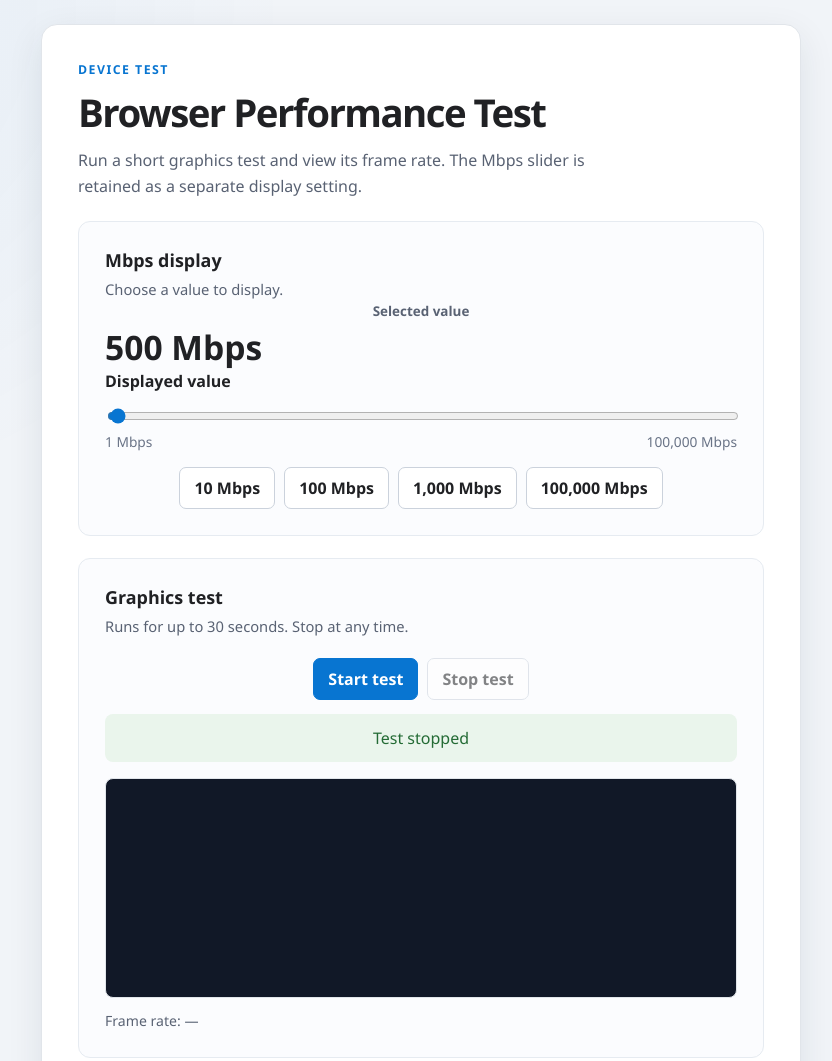
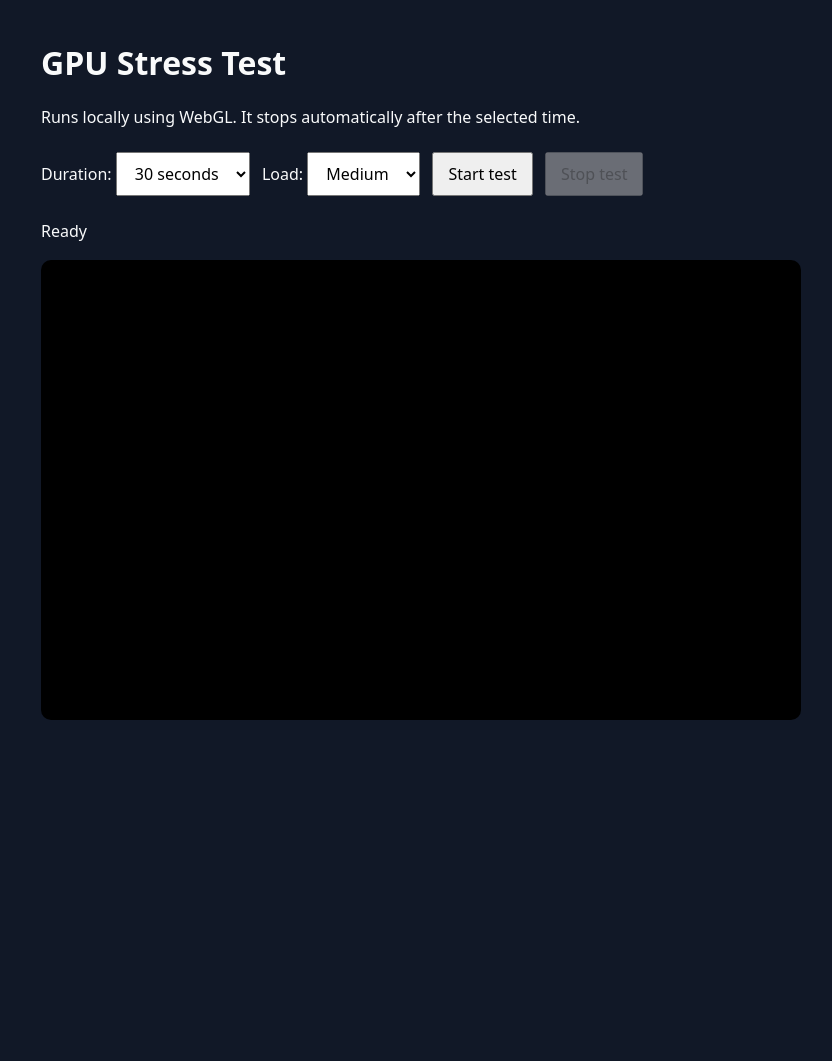
Before and after one commit to WaterFowl-Studio/Wifi-Mash, a plain HTML site: page index.html in a window 1280 px wide. Shown: the top 1061 px of the page, without its empty margins (219-1051 px from the left). After the commit the page ends 800 px from the top, so only its background shows below. Drawn offline with Linux system fonts and the light colour scheme.

Commit message:
Update index.html

```diff
--- a/index.html
+++ b/index.html
@@ -1,406 +1,225 @@
 <!doctype html>
 <html lang="en">
 <head>
-  <meta charset="UTF-8">
+  <meta charset="utf-8">
   <meta name="viewport" content="width=device-width, initial-scale=1">
-  <meta name="theme-color" content="#f1f4f8">
-  <title>Device Test</title>
-
+  <title>GPU Stress Test</title>
   <style>
-    :root {
-      color-scheme: light;
-      font-family: "Segoe UI", system-ui, sans-serif;
-      color: #202124;
-      background: #f1f4f8;
-      --surface: #fff;
-      --text: #202124;
-      --muted: #596273;
-      --border: #e1e5ea;
-      --blue: #0875d1;
-      --blue-dark: #0665b5;
-      --green-bg: #eaf5ec;
-      --green-text: #246b35;
-      --amber-bg: #fff7df;
-      --amber-text: #684c00;
-      --radius: 12px;
+    body {
+      margin: 0;
+      padding: 20px;
+      background: #111827;
+      color: #f9fafb;
+      font: 16px system-ui, sans-serif;
     }
-
-    *, *::before, *::after { box-sizing: border-box; }
-
-    body {
-      min-width: 320px;
-      min-height: 100vh;
-      margin: 0;
-      padding: 24px 14px;
-      display: grid;
-      place-items: center;
-      background:
-        radial-gradient(circle at top left, rgb(8 117 209 / 5%), transparent 32rem),
-        #f1f4f8;
-    }
-
-    button, input { font: inherit; }
-
-    .container {
-      width: min(100%, 760px);
-      padding: clamp(20px, 5vw, 36px);
-      background: var(--surface);
-      border: 1px solid var(--border);
-      border-radius: 16px;
-      box-shadow: 0 12px 36px rgb(24 39 60 / 9%);
-    }
-
-    header { margin-bottom: 22px; }
-
-    .eyebrow {
-      margin: 0 0 8px;
-      color: var(--blue);
-      font-size: .77rem;
-      font-weight: 750;
-      letter-spacing: .12em;
-      text-transform: uppercase;
-    }
-
-    h1 {
-      margin: 0 0 10px;
-      font-size: clamp(1.8rem, 5vw, 2.4rem);
-      letter-spacing: -.04em;
-    }
-
-    .intro, .muted {
-      color: var(--muted);
-      line-height: 1.6;
-    }
-
-    .intro { max-width: 60ch; margin: 0; }
-
-    .card {
-      margin-top: 22px;
-      padding: clamp(18px, 4vw, 26px);
-      border: 1px solid #e6ebf1;
-      border-radius: var(--radius);
-      background: #fbfcfe;
-    }
-
-    .card h2 { margin: 0; font-size: 1.12rem; }
-
-    .muted { margin: 6px 0 0; font-size: .92rem; }
-
-    .readout {
-      margin: 24px 0;
-      text-align: center;
-      font-size: clamp(1.5rem, 5vw, 2.1rem);
-      font-weight: 750;
-      font-variant-numeric: tabular-nums;
-    }
-
-    .readout small {
-      display: block;
-      margin-bottom: 4px;
-      color: var(--muted);
-      font-size: .84rem;
-      font-weight: 600;
-    }
-
-    label { display: block; margin-bottom: 10px; font-weight: 650; }
-
-    input[type="range"] {
-      display: block;
-      width: 100%;
-      min-height: 28px;
-      accent-color: var(--blue);
-    }
-
-    .ends {
-      display: flex;
-      justify-content: space-between;
-      color: #697386;
-      font-size: .86rem;
-      font-variant-numeric: tabular-nums;
-    }
-
-    .quick-values, .controls {
-      display: flex;
-      flex-wrap: wrap;
-      justify-content: center;
-      gap: 9px;
-    }
-
-    .quick-values { margin-top: 16px; }
-
-    button {
-      min-height: 42px;
-      padding: 9px 14px;
-      border: 1px solid #cbd2dc;
-      border-radius: 7px;
-      background: #fff;
-      color: var(--text);
-      font-weight: 650;
-      cursor: pointer;
-    }
-
-    button:hover:not(:disabled) { background: #edf1f6; }
-
-    button:disabled { opacity: .55; cursor: not-allowed; }
-
-    .primary {
-      border-color: var(--blue);
-      background: var(--blue);
-      color: white;
-    }
-
-    .primary:hover:not(:disabled) {
-      border-color: var(--blue-dark);
-      background: var(--blue-dark);
-    }
-
-    .controls { margin: 20px 0 14px; }
-
-    .status {
-      min-height: 48px;
-      margin: 14px 0 0;
-      padding: 12px 15px;
-      border-radius: 8px;
-      background: var(--green-bg);
-      color: var(--green-text);
-      text-align: center;
-      line-height: 1.5;
-    }
-
-    .status.active { background: var(--amber-bg); color: var(--amber-text); }
-
+    main { max-width: 760px; margin: auto; }
     canvas {
       display: block;
       width: 100%;
-      height: 220px;
-      margin-top: 16px;
-      border: 1px solid var(--border);
-      border-radius: 8px;
-      background: #111827;
+      height: min(60vh, 460px);
+      background: #000;
+      border-radius: 10px;
     }
-
-    .note {
-      margin: 12px 0 0;
-      color: var(--muted);
-      font-size: .88rem;
-      line-height: 1.5;
+    button, select {
+      min-height: 44px;
+      margin: 8px 8px 8px 0;
+      padding: 8px 14px;
+      font: inherit;
     }
-
-    button:focus-visible, input:focus-visible {
-      outline: 3px solid #84bcff;
-      outline-offset: 3px;
-    }
-
-    @media (max-width: 520px) {
-      .controls { flex-direction: column; }
-      .controls button { width: 100%; }
-      .quick-values button { flex: 1 1 auto; }
-    }
-
-    @media (prefers-reduced-motion: reduce) {
-      *, *::before, *::after { scroll-behavior: auto !important; }
-    }
+    #status { min-height: 1.5em; }
   </style>
 </head>
+<body>
+<main>
+  <h1>GPU Stress Test</h1>
+  <p>Runs locally using WebGL. It stops automatically after the selected time.</p>
 
-<body>
-  <main class="container">
-    <header>
-      <p class="eyebrow">Device test</p>
-      <h1>Browser Performance Test</h1>
-      <p class="intro">
-        Run a short graphics test and view its frame rate. The Mbps slider is
-        retained as a separate display setting.
-      </p>
-    </header>
+  <label for="duration">Duration:</label>
+  <select id="duration">
+    <option value="10">10 seconds</option>
+    <option value="20">20 seconds</option>
+    <option value="30" selected>30 seconds</option>
+  </select>
 
-    <section class="card" aria-labelledby="bandwidth-title">
-      <h2 id="bandwidth-title">Mbps display</h2>
-      <p class="muted">Choose a value to display.</p>
+  <label for="load">Load:</label>
+  <select id="load">
+    <option value="1">Low</option>
+    <option value="2" selected>Medium</option>
+    <option value="3">High</option>
+  </select>
 
-      <output class="readout" id="value-output" for="bandwidth-slider" aria-live="polite">
-        <small>Selected value</small>
-        <span id="value-number">500</span> Mbps
-      </output>
-
-      <label for="bandwidth-slider">Displayed value</label>
-      <input
-        type="range"
-        id="bandwidth-slider"
-        min="1"
-        max="100000"
-        value="500"
-        step="1"
-      >
-
-      <div class="ends" aria-hidden="true">
-        <span>1 Mbps</span>
-        <span>100,000 Mbps</span>
-      </div>
-
-      <div class="quick-values" aria-label="Quick value choices">
-        <button type="button" data-value="10">10 Mbps</button>
-        <button type="button" data-value="100">100 Mbps</button>
-        <button type="button" data-value="1000">1,000 Mbps</button>
-        <button type="button" data-value="100000">100,000 Mbps</button>
-      </div>
-    </section>
-
-    <section class="card" aria-labelledby="test-title">
-      <h2 id="test-title">Graphics test</h2>
-      <p class="muted">Runs for up to 30 seconds. Stop at any time.</p>
-
-      <div class="controls">
-        <button class="primary" id="start-button" type="button">Start test</button>
-        <button id="stop-button" type="button" disabled>Stop test</button>
-      </div>
-
-      <div class="status" id="status" role="status" aria-live="polite">
-        Test stopped
-      </div>
-
-      <canvas id="test-canvas" aria-label="Animated graphics test"></canvas>
-      <p class="note" id="result">Frame rate: —</p>
-    </section>
+  <button id="start">Start test</button>
+  <button id="stop" disabled>Stop test</button>
+  <p id="status" role="status">Ready</p>
+  <canvas id="gpu"></canvas>
 </main>
 
 <script>
-    "use strict";
+(() => {
+  const canvas = document.querySelector("#gpu");
+  const status = document.querySelector("#status");
+  const startButton = document.querySelector("#start");
+  const stopButton = document.querySelector("#stop");
+  const durationSelect = document.querySelector("#duration");
+  const loadSelect = document.querySelector("#load");
 
-    const slider = document.querySelector("#bandwidth-slider");
-    const valueNumber = document.querySelector("#value-number");
-    const startButton = document.querySelector("#start-button");
-    const stopButton = document.querySelector("#stop-button");
-    const status = document.querySelector("#status");
-    const result = document.querySelector("#result");
-    const canvas = document.querySelector("#test-canvas");
-    const ctx = canvas.getContext("2d");
+  const gl = canvas.getContext("webgl", {
+    antialias: false,
+    powerPreference: "high-performance"
+  });
 
-    const MAX_DURATION_MS = 30_000;
-    let animationId = 0;
-    let timeoutId = 0;
-    let running = false;
-    let startedAt = 0;
-    let lastFrameAt = 0;
-    let frames = 0;
-    let hue = 0;
-
-    function formatNumber(value) {
-      return Number(value).toLocaleString("en-US");
-    }
-
-    function updateReadout() {
-      valueNumber.textContent = formatNumber(slider.value);
-    }
-
-    function resizeCanvas() {
-      const rect = canvas.getBoundingClientRect();
-      const dpr = Math.min(window.devicePixelRatio || 1, 2);
-      canvas.width = Math.max(1, Math.floor(rect.width * dpr));
-      canvas.height = Math.max(1, Math.floor(rect.height * dpr));
-      ctx.setTransform(dpr, 0, 0, dpr, 0, 0);
-    }
-
-    function drawFrame(now) {
-      if (!running) return;
-
-      const width = canvas.clientWidth;
-      const height = canvas.clientHeight;
-      const elapsed = now - startedAt;
-      const seconds = Math.max(elapsed / 1000, 0.001);
-
-      hue = (hue + 1.4) % 360;
-      ctx.fillStyle = `hsl(${hue} 45% 12%)`;
-      ctx.fillRect(0, 0, width, height);
-
-      const count = 40;
-      for (let i = 0; i < count; i++) {
-        const x = (i * 47 + elapsed * (0.025 + (i % 5) * 0.006)) % width;
-        const y = (i * 83 + Math.sin(elapsed / 350 + i) * 45) % height;
-        const radius = 4 + (i % 9);
-
-        ctx.beginPath();
-        ctx.arc(x, y, radius, 0, Math.PI * 2);
-        ctx.fillStyle = `hsl(${(hue + i * 8) % 360} 85% 62%)`;
-        ctx.fill();
-      }
-
-      frames++;
-      if (now - lastFrameAt >= 1000) {
-        const fps = Math.round(frames * 1000 / (now - lastFrameAt));
-        result.textContent = `Frame rate: ${fps} FPS`;
-        frames = 0;
-        lastFrameAt = now;
-      }
-
-      if (elapsed >= MAX_DURATION_MS) {
-        stopTest("Test finished (30-second limit)");
+  if (!gl) {
+    status.textContent = "WebGL is unavailable in this browser.";
+    startButton.disabled = true;
     return;
   }
 
-      animationId = requestAnimationFrame(drawFrame);
+  const vertexSource = `
+    attribute vec2 position;
+    void main() {
+      gl_Position = vec4(position, 0.0, 1.0);
+    }
+  `;
+
+  const fragmentSource = `
+    precision mediump float;
+    uniform vec2 resolution;
+    uniform float time;
+    uniform int iterations;
+
+    void main() {
+      vec2 uv = gl_FragCoord.xy / resolution;
+      vec2 p = (uv - 0.5) * 2.0;
+      float v = 0.0;
+
+      for (int i = 0; i < 160; i++) {
+        if (i >= iterations) break;
+        float fi = float(i);
+        p = abs(p) / max(dot(p, p), 0.12) - vec2(
+          0.72 + 0.1 * sin(time + fi * 0.04),
+          0.68 + 0.1 * cos(time + fi * 0.03)
+        );
+        v += 0.002 / (0.015 + abs(p.x * p.y));
       }
 
-    function stopTest(message = "Test stopped") {
+      gl_FragColor = vec4(
+        0.5 + 0.5 * sin(v + time),
+        0.5 + 0.5 * sin(v + time + 2.1),
+        0.5 + 0.5 * sin(v + time + 4.2),
+        1.0
+      );
+    }
+  `;
+
+  function compile(type, source) {
+    const shader = gl.createShader(type);
+    gl.shaderSource(shader, source);
+    gl.compileShader(shader);
+    if (!gl.getShaderParameter(shader, gl.COMPILE_STATUS)) {
+      throw new Error(gl.getShaderInfoLog(shader));
+    }
+    return shader;
+  }
+
+  let program;
+  try {
+    program = gl.createProgram();
+    gl.attachShader(program, compile(gl.VERTEX_SHADER, vertexSource));
+    gl.attachShader(program, compile(gl.FRAGMENT_SHADER, fragmentSource));
+    gl.linkProgram(program);
+    if (!gl.getProgramParameter(program, gl.LINK_STATUS)) {
+      throw new Error(gl.getProgramInfoLog(program));
+    }
+  } catch (error) {
+    status.textContent = "Could not initialize WebGL: " + error.message;
+    startButton.disabled = true;
+    return;
+  }
+
+  const position = gl.getAttribLocation(program, "position");
+  const resolution = gl.getUniformLocation(program, "resolution");
+  const timeUniform = gl.getUniformLocation(program, "time");
+  const iterationsUniform = gl.getUniformLocation(program, "iterations");
+
+  const buffer = gl.createBuffer();
+  gl.bindBuffer(gl.ARRAY_BUFFER, buffer);
+  gl.bufferData(
+    gl.ARRAY_BUFFER,
+    new Float32Array([-1, -1, 1, -1, -1, 1, -1, 1, 1, -1, 1, 1]),
+    gl.STATIC_DRAW
+  );
+
+  let running = false;
+  let frameId = 0;
+  let endAt = 0;
+  let startAt = 0;
+
+  function resize() {
+    const rect = canvas.getBoundingClientRect();
+    const dpr = Math.min(window.devicePixelRatio || 1, 1.5);
+    canvas.width = Math.max(1, Math.floor(rect.width * dpr));
+    canvas.height = Math.max(1, Math.floor(rect.height * dpr));
+    gl.viewport(0, 0, canvas.width, canvas.height);
+  }
+
+  function stop(message = "Test stopped.") {
     if (!running) return;
-
     running = false;
-      cancelAnimationFrame(animationId);
-      clearTimeout(timeoutId);
+    cancelAnimationFrame(frameId);
     startButton.disabled = false;
     stopButton.disabled = true;
-      status.classList.remove("active");
     status.textContent = message;
   }
 
-    function startTest() {
-      if (!ctx || running) {
-        status.textContent = "Canvas rendering is not available in this browser.";
+  function draw(now) {
+    if (!running) return;
+
+    if (now >= endAt || document.hidden) {
+      stop(document.hidden ? "Stopped because the page was hidden." : "Test complete.");
       return;
     }
 
-      resizeCanvas();
+    const elapsed = (now - startAt) / 1000;
+    const level = Number(loadSelect.value);
+    const iterations = level === 1 ? 24 : level === 2 ? 64 : 120;
+
+    gl.useProgram(program);
+    gl.bindBuffer(gl.ARRAY_BUFFER, buffer);
+    gl.enableVertexAttribArray(position);
+    gl.vertexAttribPointer(position, 2, gl.FLOAT, false, 0, 0);
+    gl.uniform2f(resolution, canvas.width, canvas.height);
+    gl.uniform1f(timeUniform, elapsed);
+    gl.uniform1i(iterationsUniform, iterations);
+    gl.drawArrays(gl.TRIANGLES, 0, 6);
+
+    const secondsLeft = Math.max(0, Math.ceil((endAt - now) / 1000));
+    status.textContent = `Running — ${secondsLeft}s remaining.`;
+    frameId = requestAnimationFrame(draw);
+  }
+
+  startButton.addEventListener("click", () => {
+    resize();
     running = true;
-      frames = 0;
-      startedAt = performance.now();
-      lastFrameAt = startedAt;
-
+    startAt = performance.now();
+    endAt = startAt + Number(durationSelect.value) * 1000;
     startButton.disabled = true;
     stopButton.disabled = false;
-      status.classList.add("active");
-      status.textContent = "Test running…";
-
-      timeoutId = window.setTimeout(
-        () => stopTest("Test stopped (30-second limit)"),
-        MAX_DURATION_MS
-      );
-
-      animationId = requestAnimationFrame(drawFrame);
-    }
-
-    slider.addEventListener("input", updateReadout);
-    startButton.addEventListener("click", startTest);
-    stopButton.addEventListener("click", () => stopTest());
-
-    document.querySelectorAll("[data-value]").forEach((button) => {
-      button.addEventListener("click", () => {
-        slider.value = button.dataset.value;
-        updateReadout();
-      });
+    status.textContent = "Starting GPU test…";
+    frameId = requestAnimationFrame(draw);
   });
 
-    window.addEventListener("resize", () => {
-      if (running) resizeCanvas();
+  stopButton.addEventListener("click", () => stop());
+  window.addEventListener("resize", resize);
+  document.addEventListener("visibilitychange", () => {
+    if (document.hidden) stop("Stopped because the page was hidden.");
+  });
+  canvas.addEventListener("webglcontextlost", event => {
+    event.preventDefault();
+    stop("GPU test stopped: the graphics context was lost.");
   });
 
-    document.addEventListener("visibilitychange", () => {
-      if (document.hidden) stopTest("Test stopped because the page was hidden");
-    });
-
-    window.addEventListener("pagehide", () => stopTest());
-
-    updateReadout();
-    resizeCanvas();
+  resize();
+})();
 </script>
 </body>
 </html>
```
Lines whose indentation alone changed are shown as unchanged.
